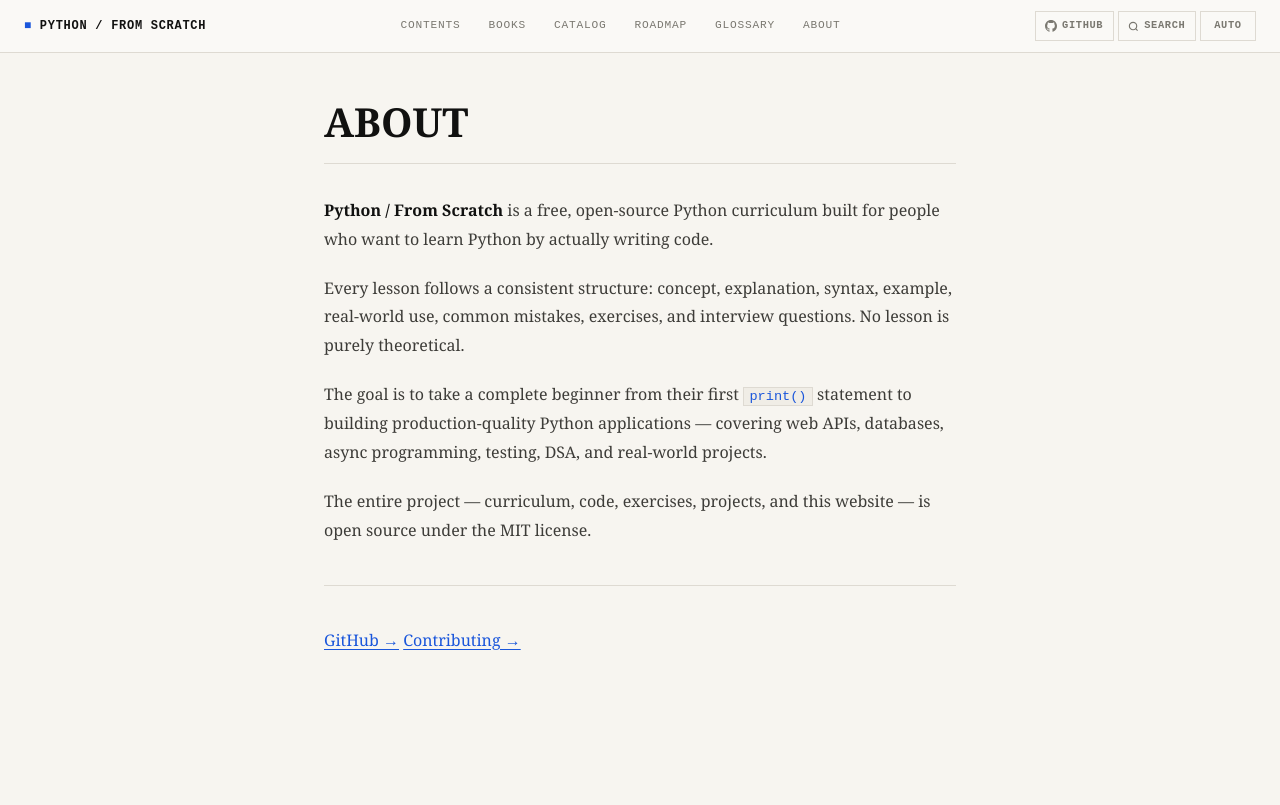
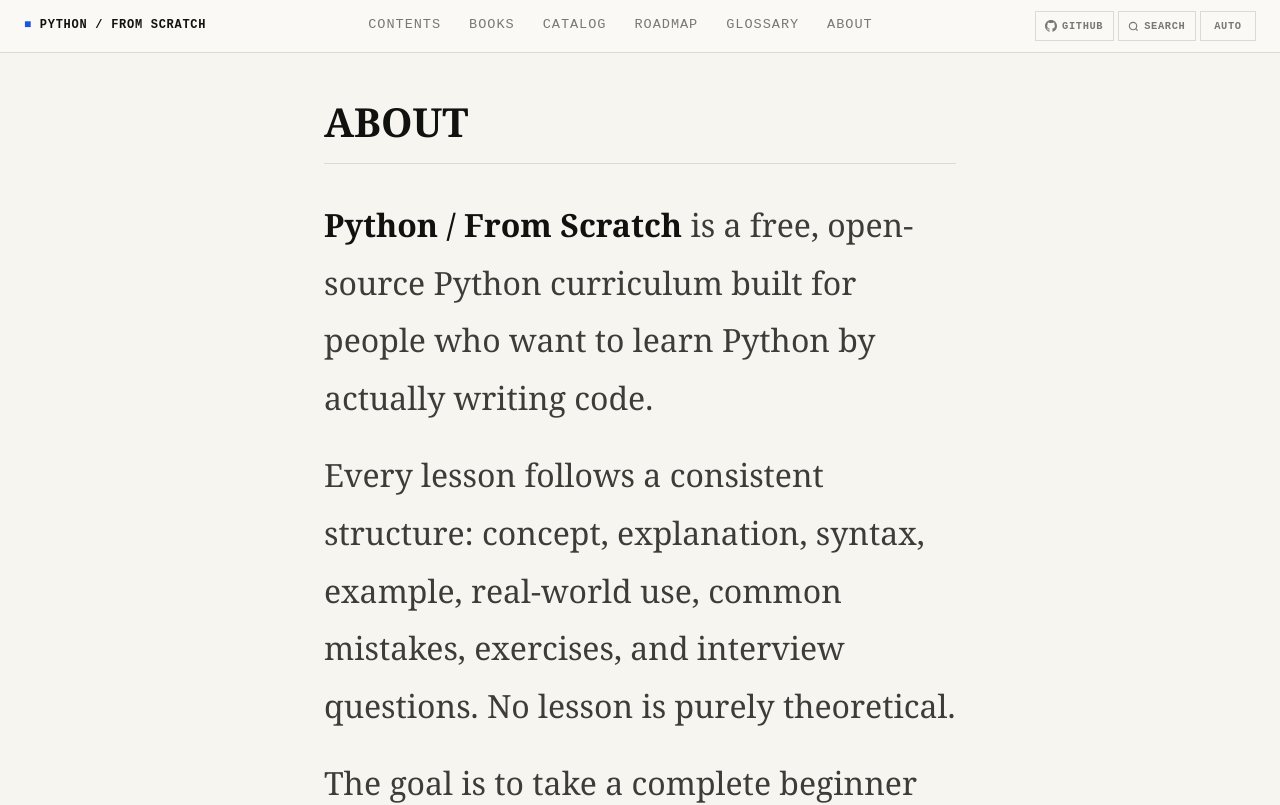
Before and after one commit to shashwatkale/python-from-scratch, a Next.js app in the folder web/nextjs-app/: page /about in a window 1280 px wide. Shown: the top 805 px of the page. Built offline with nearby package versions, Linux system fonts and the light colour scheme.

Commit message:
feat: add favicon, fix browser title, increase font sizes, update next config for vercel

```diff
--- a/web/nextjs-app/next.config.js
+++ b/web/nextjs-app/next.config.js
@@ -1,10 +1,6 @@
 /** @type {import('next').NextConfig} */
 const nextConfig = {
-  output: "export",
   trailingSlash: true,
-  images: {
-    unoptimized: true,
-  },
 };
 
 module.exports = nextConfig;
--- a/web/nextjs-app/src/app/globals.css
+++ b/web/nextjs-app/src/app/globals.css
@@ -55,8 +55,8 @@
     background-color: var(--color-bg);
     color: var(--color-ink);
     font-family: var(--font-body);
-    font-size: 1rem;
-    line-height: 1.7;
+    font-size: 2rem;
+    line-height: 1.8;
     -webkit-font-smoothing: antialiased;
     -moz-osx-font-smoothing: grayscale;
   }
@@ -85,7 +85,7 @@
 
   .font-mono-ui {
     font-family: var(--font-mono);
-    font-size: 0.75rem;
+    font-size: 0.875rem;
     letter-spacing: 0.04em;
     text-transform: uppercase;
   }
@@ -114,7 +114,7 @@
 
 .lesson-prose h1 {
   font-family: var(--font-display);
-  font-size: 2.25rem;
+  font-size: 2.75rem;
   font-weight: 700;
   text-transform: uppercase;
   letter-spacing: -0.01em;
@@ -125,7 +125,7 @@
 
 .lesson-prose h2 {
   font-family: var(--font-mono);
-  font-size: 0.7rem;
+  font-size: 0.85rem;
   font-weight: 600;
   text-transform: uppercase;
   letter-spacing: 0.1em;
@@ -138,7 +138,7 @@
 
 .lesson-prose h3 {
   font-family: var(--font-body);
-  font-size: 1.1rem;
+  font-size: 1.3rem;
   font-weight: 600;
   color: var(--color-ink);
   margin-top: 2rem;
@@ -205,7 +205,7 @@
 
 .lesson-prose th {
   font-family: var(--font-mono);
-  font-size: 0.65rem;
+  font-size: 0.8rem;
   text-transform: uppercase;
   letter-spacing: 0.06em;
   font-weight: 600;
@@ -253,7 +253,7 @@
 
 .code-block-lang {
   font-family: var(--font-mono);
-  font-size: 0.65rem;
+  font-size: 0.8rem;
   text-transform: uppercase;
   letter-spacing: 0.08em;
   color: var(--color-ink-3);
@@ -262,7 +262,7 @@
 
 .code-block-copy {
   font-family: var(--font-mono);
-  font-size: 0.65rem;
+  font-size: 0.8rem;
   text-transform: uppercase;
   letter-spacing: 0.06em;
   color: var(--color-ink-3);
@@ -285,7 +285,7 @@
   padding: 1rem 1.25rem;
   overflow-x: auto;
   font-family: var(--font-mono);
-  font-size: 0.85rem;
+  font-size: 1rem;
   line-height: 1.7;
   background-color: var(--color-surface);
   color: var(--color-ink-2);
@@ -383,7 +383,7 @@
 /* ─── Btn ───────────────────────────────────────────────────── */
 .btn-primary {
   font-family: var(--font-mono);
-  font-size: 0.7rem;
+  font-size: 0.85rem;
   font-weight: 600;
   text-transform: uppercase;
   letter-spacing: 0.08em;
@@ -402,7 +402,7 @@
 
 .btn-ghost {
   font-family: var(--font-mono);
-  font-size: 0.7rem;
+  font-size: 0.85rem;
   font-weight: 600;
   text-transform: uppercase;
   letter-spacing: 0.08em;
@@ -425,7 +425,7 @@
 /* ─── Nav ───────────────────────────────────────────────────── */
 .nav-link {
   font-family: var(--font-mono);
-  font-size: 0.7rem;
+  font-size: 0.85rem;
   font-weight: 500;
   text-transform: uppercase;
   letter-spacing: 0.07em;
@@ -485,7 +485,7 @@
   gap: 0.5rem;
   padding: 0.35rem 1rem;
   font-family: var(--font-mono);
-  font-size: 0.7rem;
+  font-size: 0.85rem;
   color: var(--color-ink-3);
   cursor: pointer;
   transition: color 0.12s, background-color 0.12s;
@@ -514,7 +514,7 @@
 /* ─── Tag ───────────────────────────────────────────────────── */
 .tag {
   font-family: var(--font-mono);
-  font-size: 0.6rem;
+  font-size: 0.75rem;
   text-transform: uppercase;
   letter-spacing: 0.06em;
   padding: 0.15rem 0.5rem;
--- a/web/nextjs-app/src/app/layout.tsx
+++ b/web/nextjs-app/src/app/layout.tsx
@@ -5,13 +5,17 @@ import { Header } from "@/components/Header";
 
 export const metadata: Metadata = {
   title: {
-    template: "%s | Python / From Scratch",
-    default: "Python / From Scratch",
+    template: "%s | Python From Scratch",
+    default: "Python From Scratch — Learn Python by Building",
   },
   description:
     "Learn Python from your first print() statement to production-ready applications. Free, open-source, project-based.",
+  icons: {
+    icon: "/favicon.png",
+    apple: "/favicon.png",
+  },
   openGraph: {
-    siteName: "Python / From Scratch",
+    siteName: "Python From Scratch",
     type: "website",
   },
 };
```
Also changed, not shown: web/nextjs-app/public/PythonFromScratch.png (added), web/nextjs-app/public/favicon.png (added).
